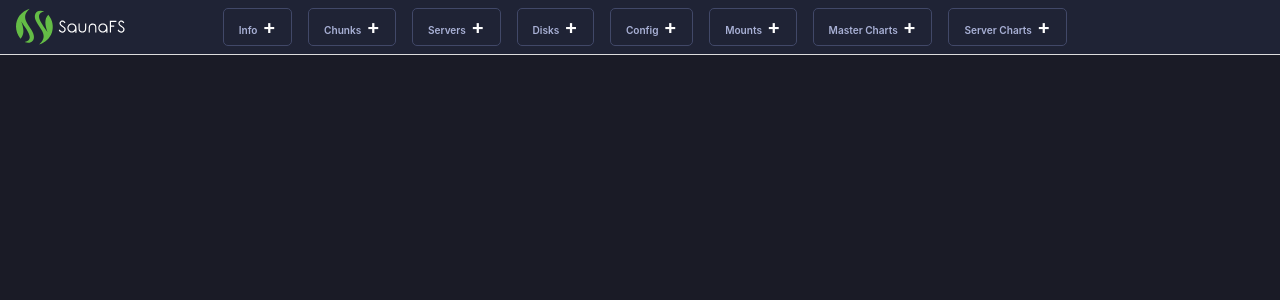
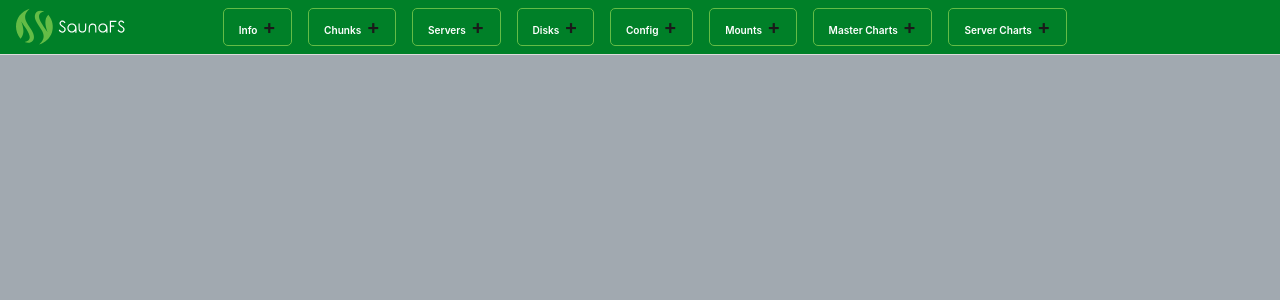
Before and after one commit to leil-io/leil-monitoring, a Python web app: template src/saunafs_monitoring/templates/sfs.html in a window 1280 px wide. Shown: the top 300 px of the page. Run offline with Jinja, Linux system fonts and the light colour scheme; the template is opened without the code that fills it, so the values that code supplies are empty.

Commit message:
feat: Add initial CSS style changes from Sergei

```diff
--- a/src/saunafs_monitoring/static/sfs-modern.css
+++ b/src/saunafs_monitoring/static/sfs-modern.css
@@ -1,17 +1,17 @@
-/* sfs-modern.css - A modern, dark theme for the SaunaFS monitoring page */
+/* sfs-branded.css - SaunaFS monitoring CSS adjusted for brand style and readability */
 
 :root {
-    --bg-color: #1a1b26; /* Dark background */
-    --fg-color: #a9b1d6; /* Lighter text for readability */
-    --table-bg: #24283b; /* Slightly lighter background for tables */
-    --header-bg: #1f2335;
-    --border-color: #414868;
-    --accent-color: #7aa2f7; /* A nice blue for links and highlights */
-    --green: #9ece6a;
-    --orange: #ff9e64;
-    --red: #f7768e;
-    --yellow: #e0af68;
-    --selected-color: #2b3254
+	--bg-color: #a1a9b0; /* Gray */
+	--fg-color: #1a1a1a; /* Almost black for better readability */
+	--table-bg: #eaf9f0; /* Lighter variant of Light Green Sauna */
+	--header-bg: #008028; /* Green Sauna */
+	--border-color: #64bc46; /* Dark Green Sauna */
+	--accent-color: #64bc46; /* Dark Green Sauna */
+	--green: #51a435;
+	--orange: #ff9325;
+	--red: #ff0000;
+	--yellow: #fc7676;
+	--selected-color: #a1a9b0;
 }
 
 body {
@@ -30,6 +31,7 @@ body {
 	border-bottom: 1px solid var(--border-color);
 	display: flex;
 	align-items: center;
+	color: white;
 }
 
 #container {
@@ -67,7 +69,7 @@ a:hover {
 	text-decoration: none;
 	font-weight: 500;
 	background-color: var(--header-bg);
-    color: var(--fg-color);
+	color: white;
 	padding: 8px 15px;
 	border-radius: 5px;
 	cursor: pointer;
@@ -274,11 +293,11 @@ td.MENU {
 
 .selectSection {
 	font-size: 2em;
-    color: white;
+	color: var(--fg-color);
 }
 
 .selectSection:hover {
-    color: var(--bg-color);
+	color: var(--header-bg);
 	text-decoration: none;
 }
 
```
Also changed, not shown: other parts of src/saunafs_monitoring/static/sfs-modern.css (+112 -64 lines). Lines whose indentation alone changed are shown as unchanged.
